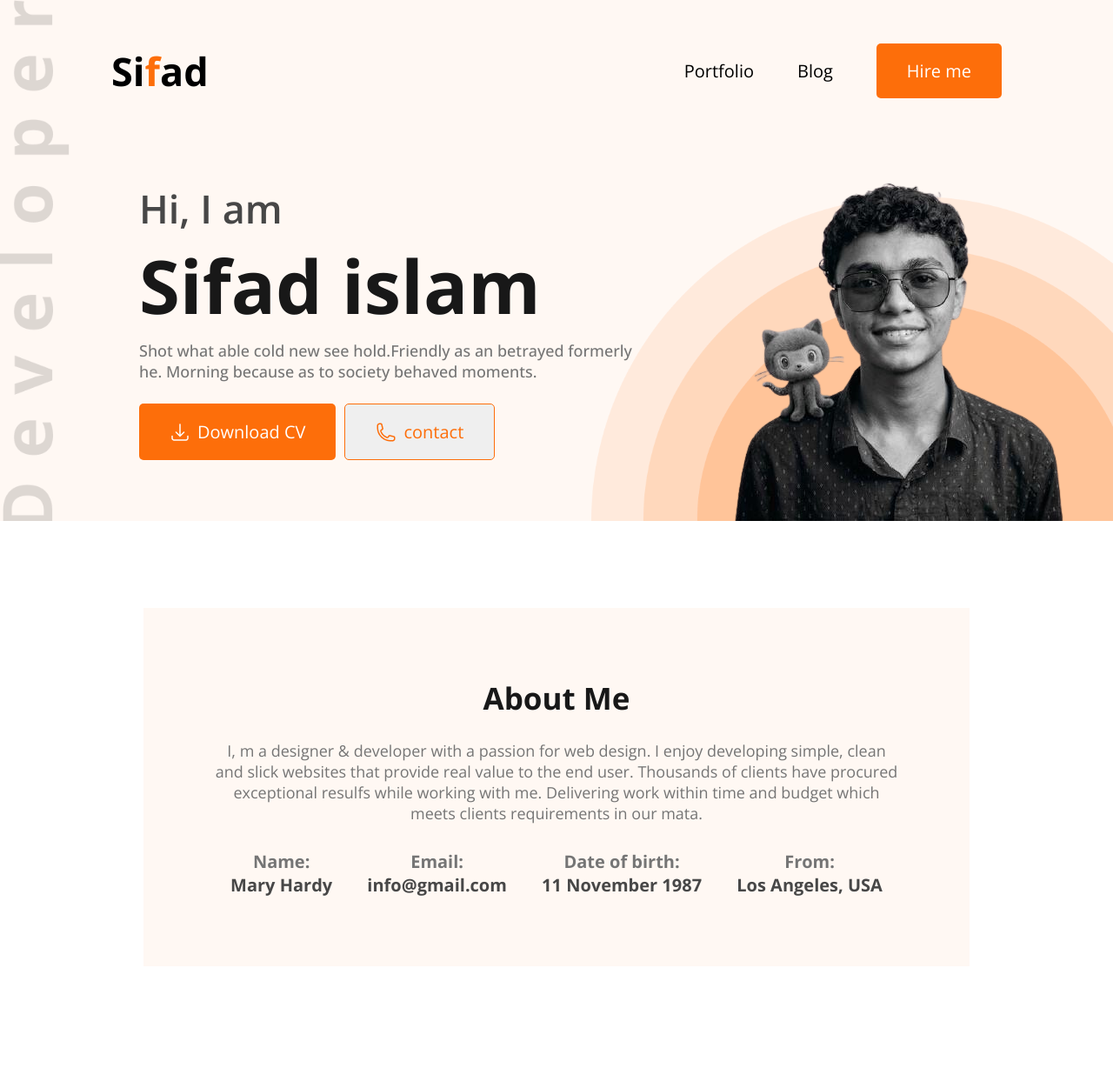
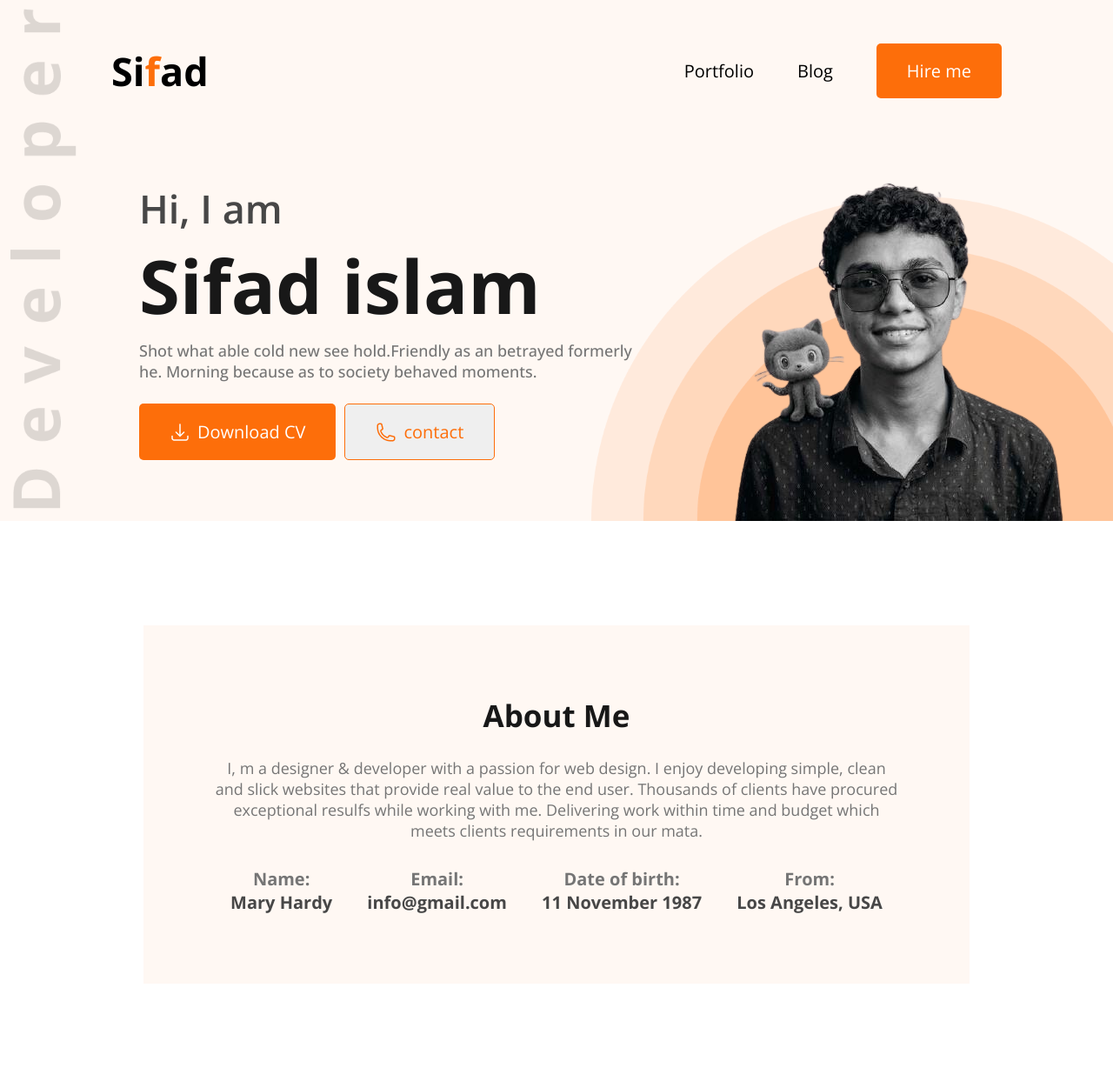
Before and after one commit to for-sifad/04_HERO_DEV_PORTFOLIO, a plain HTML site: page index.html in a window 1280 px wide. Shown: the top 1228 px of the page at 87% size. Drawn offline with nearby package versions, Linux system fonts and the light colour scheme.

Commit message:
finished the project.

```diff
--- a/style.css
+++ b/style.css
@@ -29,9 +29,9 @@ body {
 header {
     background-color: #FFF8F3;
     background: url('./images/developer.png'), url('./images/header_bg.png'), #FFF8F3;
-    background-position: top left, bottom right;
+    background-position: 12px 10px, bottom right;
     background-repeat: no-repeat;
-    background-size: 80px auto, 600px auto;
+    background-size: 76px auto, 600px auto;
 }
 
 nav {
@@ -119,7 +119,7 @@ header .hero-container .left-hero {
 }
 
 .about-parent {
-    padding: 100px 165px;
+    padding: 120px 165px 100px 165px;
 }
 
 .about-container {
@@ -166,7 +166,7 @@ header .hero-container .left-hero {
 }
 
 .left-skill {
-    padding: 80px 80px 0px;
+    padding: 0px 80px 0px;
 }
 
 .skills-container .left-skill h2 {
```
